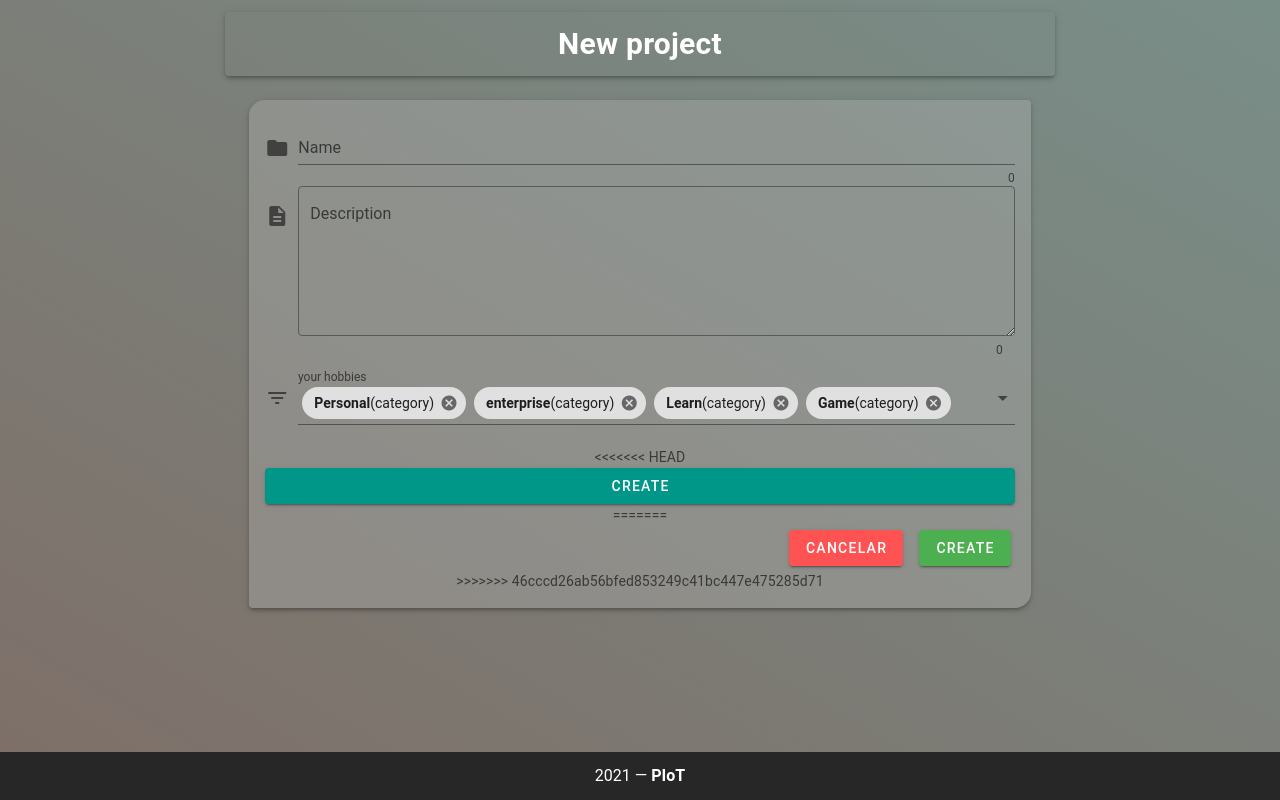
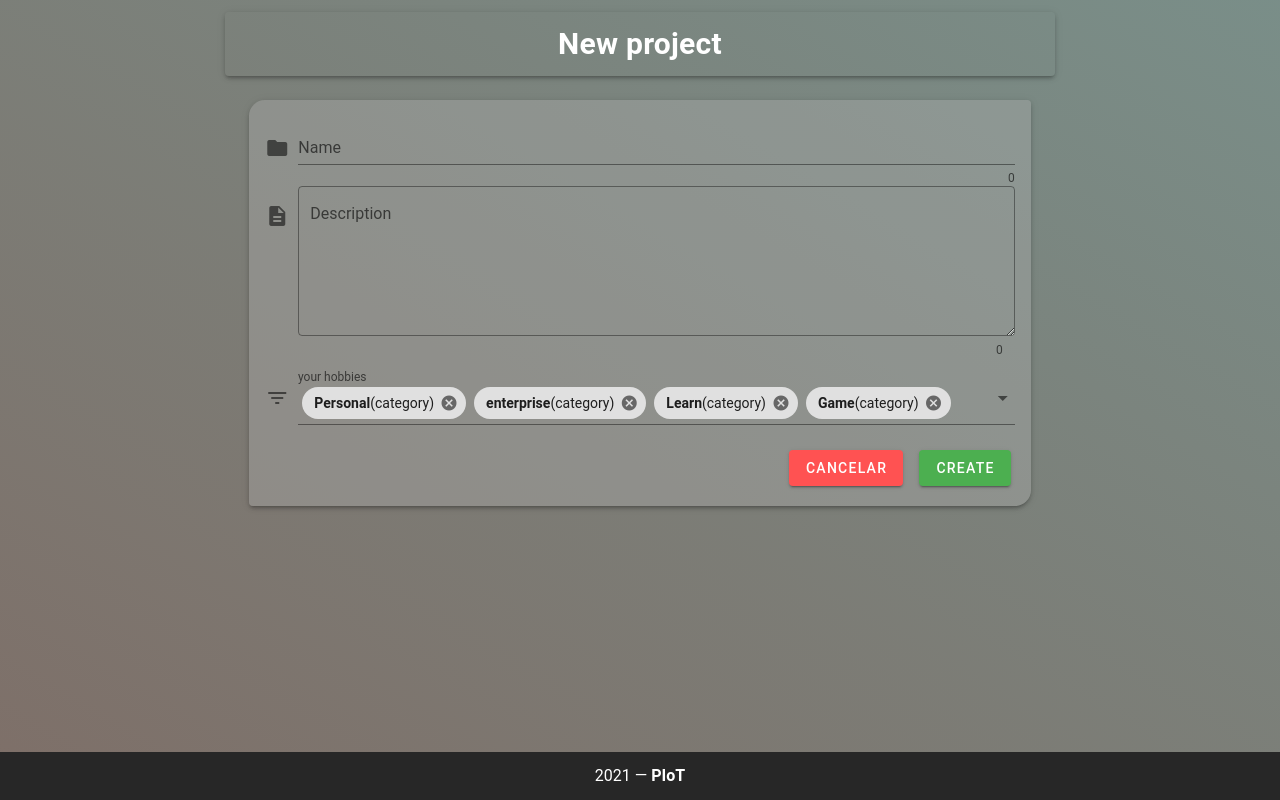
Before and after one commit to Eskantu/practica-vue, a Vue app in the folder Front-end/: page /New in a window 1280 px wide. Built offline with nearby package versions, Linux system fonts and the light colour scheme; a small style sheet from the web is missing.

Commit message:
Megue de New.vue

```diff
--- a/Front-end/src/views/New/New.vue
+++ b/Front-end/src/views/New/New.vue
@@ -56,18 +56,6 @@
                     </v-chip>
                   </template>
                 </v-combobox>
-<<<<<<< HEAD
-                <v-spacer></v-spacer>
-                <v-btn
-                  block
-                  :disabled="loading"
-                  :loading="loading"
-                  @click="loading = true"
-                  dark
-                  color="teal"
-                  >Create</v-btn
-                >
-=======
                 <v-row>
                   <v-spacer></v-spacer>
                   <v-btn :disabled="loading" class="mt-4" color="error"
@@ -83,7 +71,6 @@
                     >Create</v-btn
                   >
                 </v-row>
->>>>>>> 46cccd26ab56bfed853249c41bc447e475285d71
               </v-form>
             </v-card-text>
           </v-card>
```
